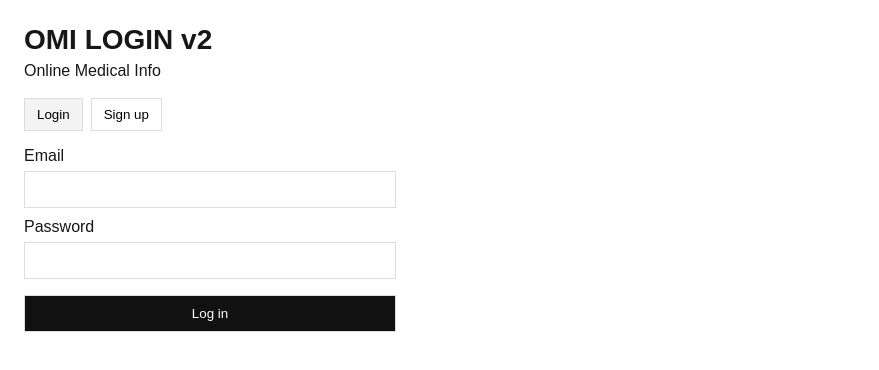
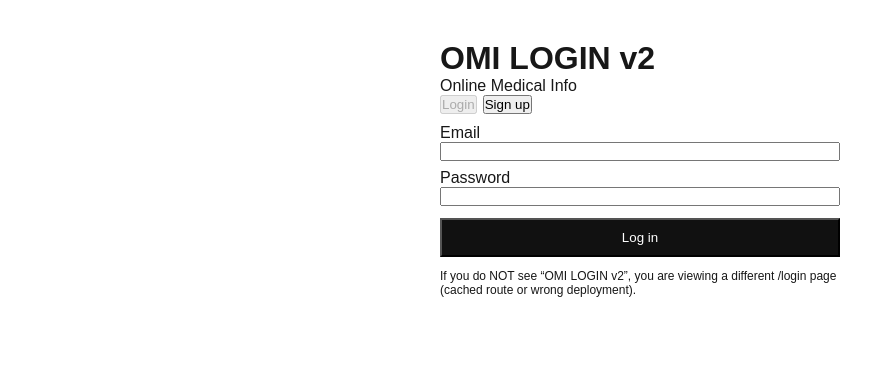
Before and after one commit to sumariehorstmann/medical-profile-app, a Next.js app: page /login in a window 1280 px wide. Shown: the top 370 px of the page, without its empty margins (0-879 px from the left). Built offline with nearby package versions, Linux system fonts and the light colour scheme; no server answers.

Commit message:
Fix login page and redirect flow

```diff
--- a/app/login/page.tsx
+++ b/app/login/page.tsx
@@ -1,38 +1,18 @@
 "use client";
 
-import { useEffect, useMemo, useState } from "react";
+import { useState } from "react";
 import { useRouter } from "next/navigation";
 import { createSupabaseBrowser } from "@/lib/supabase/client";
 
 export default function LoginPage() {
+  const supabase = createSupabaseBrowser();
   const router = useRouter();
-  const supabase = useMemo(() => createSupabaseBrowser(), []);
 
   const [mode, setMode] = useState<"login" | "signup">("login");
   const [email, setEmail] = useState("");
   const [password, setPassword] = useState("");
-
   const [loading, setLoading] = useState(false);
   const [message, setMessage] = useState<string | null>(null);
-
-  // ✅ If already logged in, skip login page
-  useEffect(() => {
-    let alive = true;
-
-    (async () => {
-      const { data } = await supabase.auth.getSession();
-      if (!alive) return;
-
-      if (data.session) {
-        router.replace("/profile");
-        router.refresh();
-      }
-    })();
-
-    return () => {
-      alive = false;
-    };
-  }, [router, supabase]);
 
   async function handleSubmit(e: React.FormEvent) {
     e.preventDefault();
@@ -45,7 +25,17 @@ export default function LoginPage() {
         return;
       }
 
-      if (mode === "signup") {
+      if (mode === "login") {
+        const { error } = await supabase.auth.signInWithPassword({
+          email,
+          password,
+        });
+
+        if (error) throw error;
+
+        // ✅ Hard redirect avoids stuck state
+        window.location.href = "/profile";
+      } else {
         const { error } = await supabase.auth.signUp({
           email,
           password,
@@ -53,108 +43,87 @@ export default function LoginPage() {
 
         if (error) throw error;
 
-        setMessage("✅ Signup successful. Check your email if confirmation is required.");
-      } else {
-        const { error } = await supabase.auth.signInWithPassword({
-          email,
-          password,
-        });
-
-        if (error) throw error;
-
-        setMessage("✅ Logged in successfully. Redirecting…");
-
-        // ✅ Prefer app-router navigation
-        router.replace("/profile");
-        router.refresh();
-
-        // ✅ Fallback full reload if router navigation is blocked/cached
-        setTimeout(() => window.location.assign("/profile"), 300);
+        setMessage("Signup successful. You can now log in.");
+        setMode("login");
       }
     } catch (err: any) {
-      setMessage(`❌ ${err?.message ?? "Something went wrong"}`);
+      setMessage(err.message || "Something went wrong.");
     } finally {
       setLoading(false);
     }
   }
 
   return (
-    <main style={{ padding: 24, maxWidth: 420 }}>
-      <h1 style={{ fontSize: 28, fontWeight: 700 }}>OMI LOGIN v2</h1>
-      <p style={{ marginTop: 6, marginBottom: 18 }}>Online Medical Info</p>
+    <main style={{ maxWidth: 400, margin: "40px auto" }}>
+      <h1>OMI LOGIN v2</h1>
+      <p>Online Medical Info</p>
 
-      <div style={{ display: "flex", gap: 8, marginBottom: 16 }}>
+      <div style={{ marginBottom: 10 }}>
         <button
-          type="button"
           onClick={() => setMode("login")}
-          disabled={loading}
-          style={{
-            padding: "8px 12px",
-            border: "1px solid #ddd",
-            background: mode === "login" ? "#f3f3f3" : "white",
-            cursor: "pointer",
-          }}
+          disabled={mode === "login"}
+          style={{ marginRight: 6 }}
         >
           Login
         </button>
-
         <button
-          type="button"
           onClick={() => setMode("signup")}
-          disabled={loading}
-          style={{
-            padding: "8px 12px",
-            border: "1px solid #ddd",
-            background: mode === "signup" ? "#f3f3f3" : "white",
-            cursor: "pointer",
-          }}
+          disabled={mode === "signup"}
         >
           Sign up
         </button>
       </div>
 
-      <form onSubmit={handleSubmit} style={{ display: "grid", gap: 10 }}>
-        <label style={{ display: "grid", gap: 6 }}>
-          Email
+      <form onSubmit={handleSubmit}>
+        <div>
+          <label>Email</label>
           <input
+            type="email"
             value={email}
             onChange={(e) => setEmail(e.target.value)}
-            type="email"
-            autoComplete="email"
-            disabled={loading}
-            style={{ padding: 10, border: "1px solid #ddd" }}
+            style={{ width: "100%", marginBottom: 8 }}
           />
-        </label>
+        </div>
 
-        <label style={{ display: "grid", gap: 6 }}>
-          Password
+        <div>
+          <label>Password</label>
           <input
+            type="password"
             value={password}
             onChange={(e) => setPassword(e.target.value)}
-            type="password"
-            autoComplete={mode === "signup" ? "new-password" : "current-password"}
-            disabled={loading}
-            style={{ padding: 10, border: "1px solid #ddd" }}
+            style={{ width: "100%", marginBottom: 12 }}
           />
-        </label>
+        </div>
 
         <button
           type="submit"
           disabled={loading}
           style={{
-            marginTop: 6,
+            width: "100%",
             padding: 10,
-            border: "1px solid #ddd",
             background: "#111",
-            color: "white",
+            color: "#fff",
             cursor: "pointer",
           }}
         >
-          {loading ? "Please wait..." : mode === "signup" ? "Create account" : "Log in"}
+          {loading
+            ? "Please wait..."
+            : mode === "login"
+            ? "Log in"
+            : "Sign up"}
         </button>
+      </form>
 
-        {message && <p style={{ marginTop: 8, lineHeight: 1.4 }}>{message}</p>}
-      </form>
+      {message && (
+        <p style={{ marginTop: 12 }}>
+          {message}
+        </p>
+      )}
+
+      <p style={{ marginTop: 12, fontSize: 12 }}>
+        If you do NOT see “OMI LOGIN v2”, you are viewing a different /login page
+        (cached route or wrong deployment).
+      </p>
     </main>
   );
 }
```
